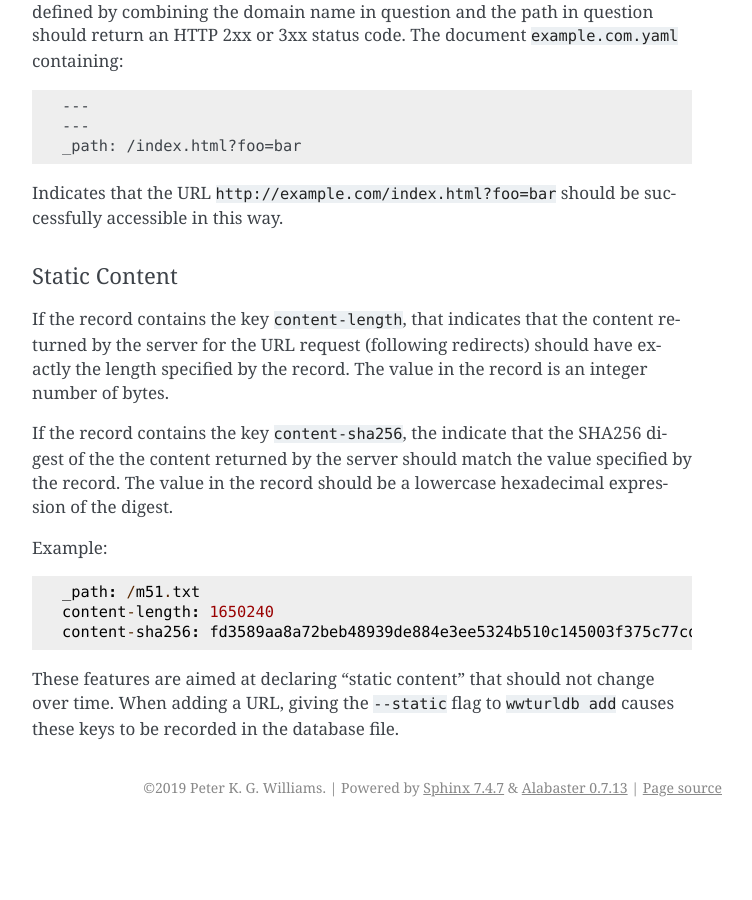
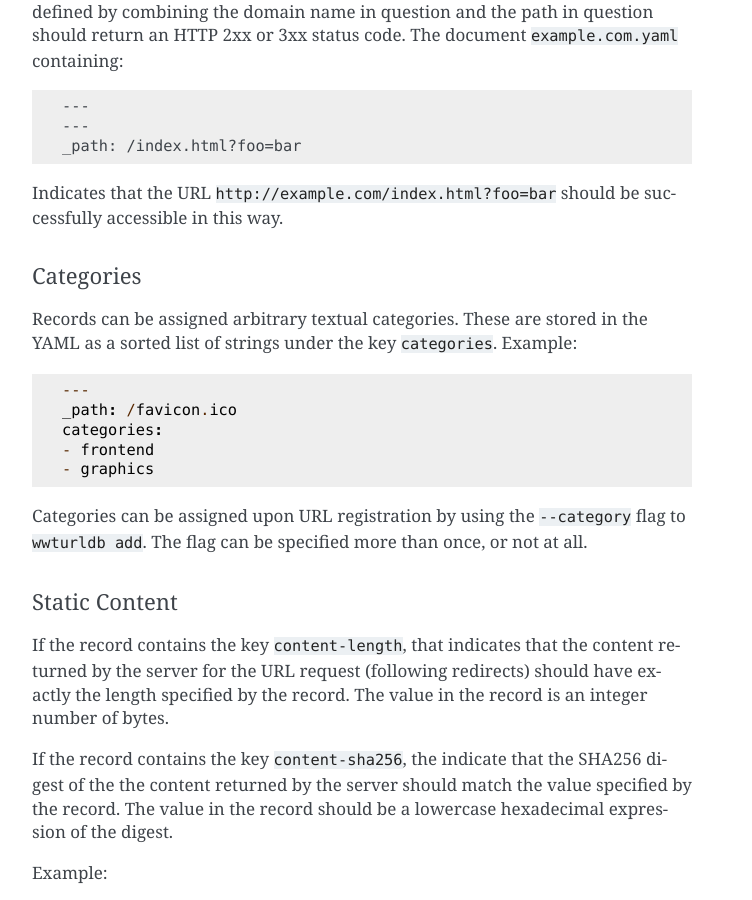
Before and after one commit to pkgw/wwt_url_database, a Sphinx documentation site: the page built from docs/format.rst, in a window 1280 px wide and 900 px high, scrolled down 2325 px. Shown: the whole window, without its empty margins (388-1140 px from the left). Built offline with Sphinx 7.4.7, drawn with Linux system fonts in a browser that asks for light colours; before the commit the page ends 3152 px from its top, so only the background shows below that.

Commit message:
Add basic support for categories
Namely, wiring them in so that you can add them with `wwturldb add
--category`.

```diff
--- a/docs/format.rst
+++ b/docs/format.rst
@@ -118,6 +118,22 @@ containing::
 Indicates that the URL ``http://example.com/index.html?foo=bar`` should be
 successfully accessible in this way.
 
+Categories
+~~~~~~~~~~
+
+Records can be assigned arbitrary textual categories. These are stored in the
+YAML as a sorted list of strings under the key ``categories``. Example::
+
+  ---
+  _path: /favicon.ico
+  categories:
+  - frontend
+  - graphics
+
+Categories can be assigned upon URL registration by using the ``--category``
+flag to ``wwturldb add``. The flag can be specified more than once, or not at
+all.
+
 Static Content
 ~~~~~~~~~~~~~~
 
```
Also changed, not shown: wwt_url_database/__init__.py (+9 -0 lines), 1 other file.
